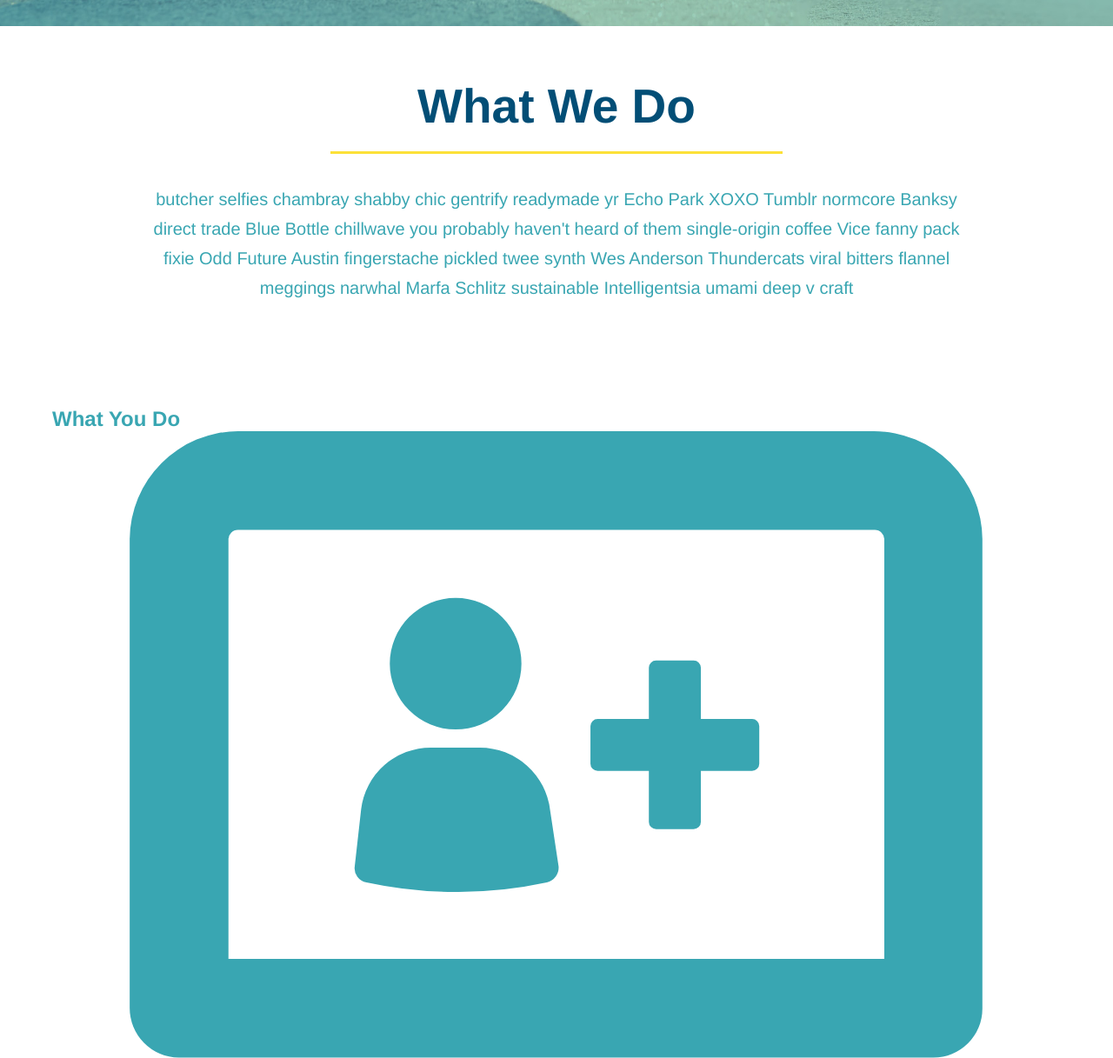
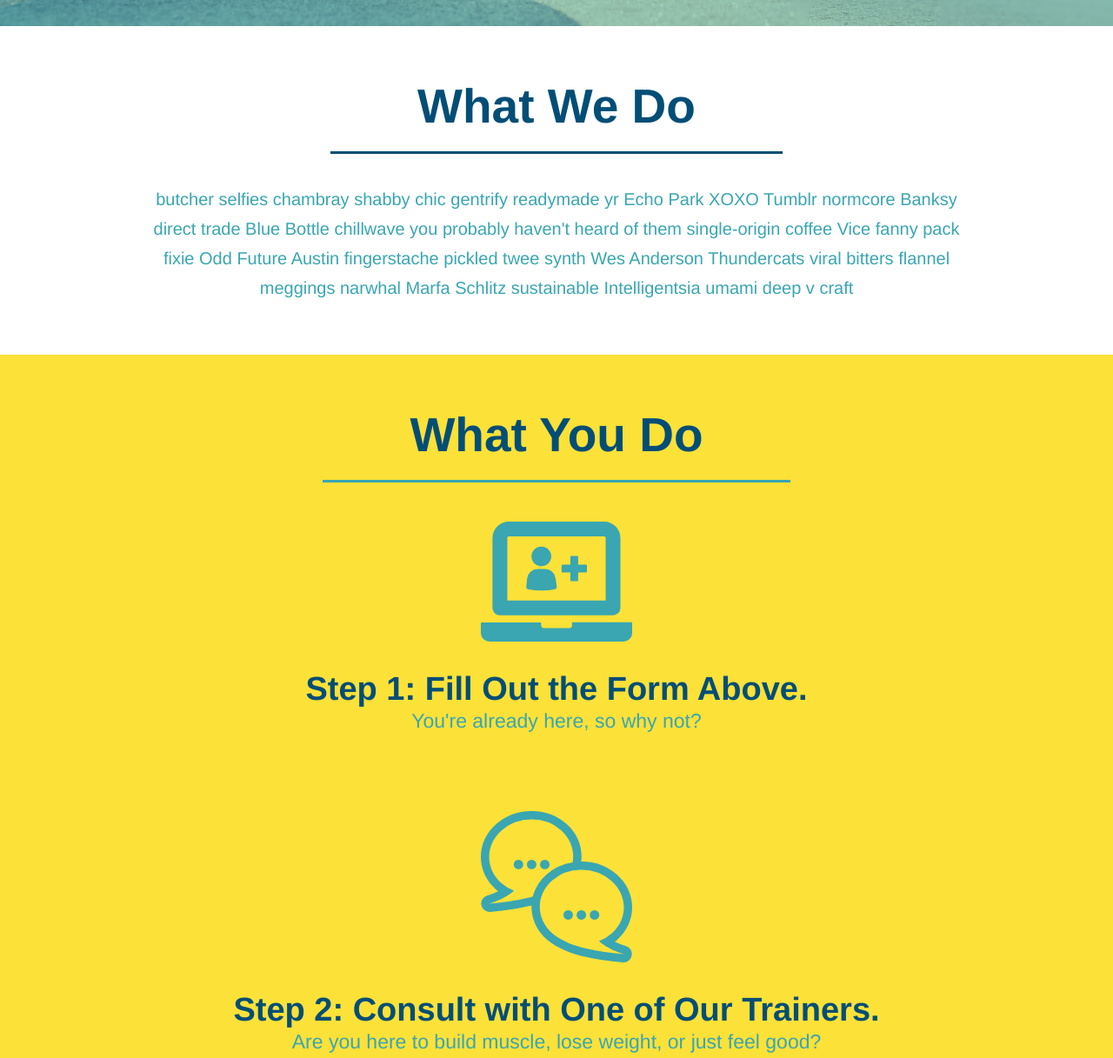
Before and after one commit to darkjuanjo/run-buddy, a plain HTML site: page index.html in a window 1280 px wide. Shown: the part 652-1869 px from the top of the page at 87% size. Drawn offline with Linux system fonts and the light colour scheme.

Commit message:
style what you do section

```diff
--- a/assets/css/style.css
+++ b/assets/css/style.css
@@ -127,16 +127,6 @@ button {
     text-align: center;
 }
 
-.intro h2 {
-    font-size: 55px;
-    color: #024e76;
-    margin-bottom: 35px;
-    padding: 0 100px 20px 100px;
-    border-bottom: 3px solid;
-    border-color: #fce138;
-    display: inline-block;
-}
-
 .intro p {
     line-height: 1.7;
     color: #39a6b2;
@@ -144,3 +134,49 @@ button {
     font-size: 20px;
     margin: 0 auto;
 }
+
+.steps {
+    text-align: center;
+    background: #fce138;
+}
+
+.steps div {
+    margin-bottom: 80px;
+}
+
+.steps img {
+    width: 15%;
+    margin: 10px 0;
+}
+
+.steps h3 {
+    color: #024e76;
+    font-size: 46px;
+    margin-top: 10px;
+}
+
+.steps p {
+    color: #39a6b2;
+    font-size: 23px;
+}
+
+.steps span {
+    font-size: 38px;
+}
+
+.section-title {
+    font-size: 55px;
+    color: #024e76;
+    margin-bottom: 35px;
+    padding: 0 100px 20px 100px;
+    display: inline-block;
+    border-bottom: 3px solid;
+}
+
+.primary-border {
+    boder-color: #fce138;
+}
+
+.secondary-border {
+    border-color: #39a6b2;
+}
--- a/index.html
+++ b/index.html
@@ -70,33 +70,33 @@
 
         <!-- "what we do" section-->
         <section id="what-we-do" class="intro">
-            <h2>What We Do</h2>
+            <h2 class="section-title primary-border">What We Do</h2>
             <p>
                 butcher selfies chambray shabby chic gentrify readymade yr Echo Park XOXO Tumblr normcore Banksy direct trade Blue Bottle chillwave you probably haven't heard of them single-origin coffee Vice fanny pack fixie Odd Future Austin fingerstache pickled twee synth Wes Anderson Thundercats viral bitters flannel meggings narwhal Marfa Schlitz sustainable Intelligentsia umami deep v craft
             </p>
         </section>
 
         <!-- "what you do"section-->
-        <section id="what-you-do">
-            <h2>What You Do</h2>
+        <section id="what-you-do" class="steps">
+            <h2 class="section-title secondary-border">What You Do</h2>
             <div>
                 <img src="./assets/images/step-1.svg" alt="" />
-                <h3>Step 1: Fill Out the Form Above.</h3>
+                <h3><span>Step 1: Fill Out the Form Above.</span></h3>
                 <p>You're already here, so why not?</p>
             </div>
             <div>
                 <img src="./assets/images/step-2.svg" alt="" />
-                <h3>Step 2: Consult with One of Our Trainers.</h3>
+                <h3><span>Step 2: Consult with One of Our Trainers.</span></h3>
                 <p>Are you here to build muscle, lose weight, or just feel good?</p>
             </div>
             <div>
                 <img src="./assets/images/step-3.svg" alt="" />
-                <h3>Step 3: Get Running</h3>
+                <h3><span>Step 3: Get Running</span></h3>
                 <p>Hit the ground running (literally) once your trainer lays out your plan.</p>
             </div>
             <div>
                 <img src="./assets/images/step-4.svg" alt="" />
-                <h3>Step 4: See Results.</h3>
+                <h3><span>Step 4: See Results.</span></h3>
                 <p>Bi-Weekly checkins with your trainer will keep you focused</p>
             </div>
 
```
